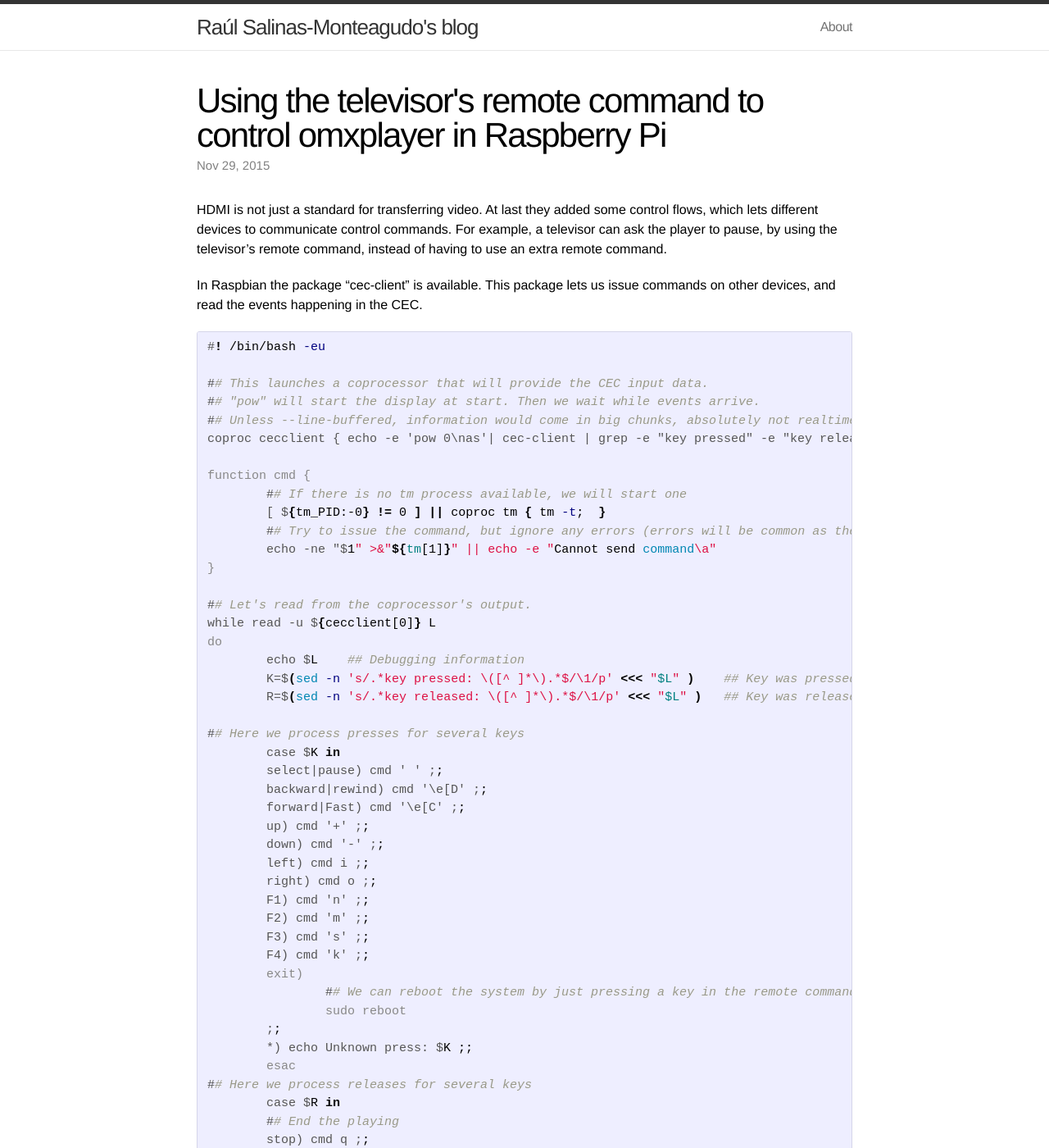
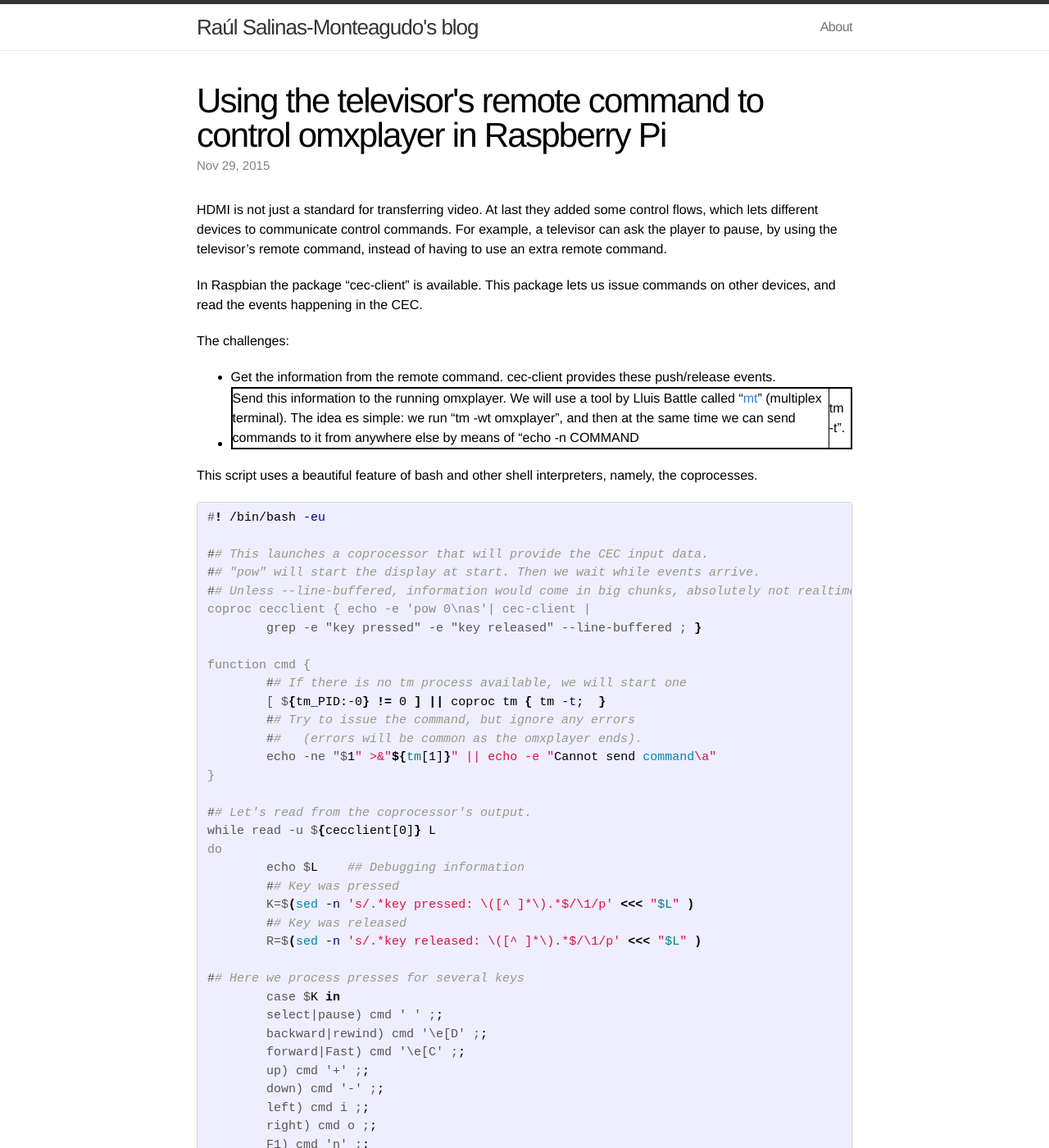
Before and after one commit to rsalinas/rsalinas.github.io, a Jekyll site: the page built from _posts/2015-11-29-cec-client-omxplayer-raspberrypi.md, in a window 1280 px wide and 1400 px high. Shown: the whole window at 82% size. Built offline with Jekyll 4.4.1, drawn with Linux system fonts in a browser that asks for light colours; some of the changed text lies outside the part shown.

Commit message:
cec-client fix

```diff
--- a/_posts/2015-11-29-cec-client-omxplayer-raspberrypi.md
+++ b/_posts/2015-11-29-cec-client-omxplayer-raspberrypi.md
@@ -9,6 +9,13 @@ HDMI is not just a standard for transferring video.  At last they added some con
 
 In Raspbian the package "cec-client" is available. This package lets us issue commands on other devices, and read the events happening in the CEC.
 
+The challenges:
+
+- Get the information from the remote command. cec-client provides these push/release events.
+- Send this information to the running omxplayer.  We will use a tool by Lluis Battle called "[mt](http://vicerveza.homeunix.net/~viric/soft/tm)" (multiplex terminal). The idea es simple: we run "tm -wt omxplayer", and then at the same time we can send commands to it from anywhere else by means of "echo -n COMMAND | tm -t".
+
+This script uses a beautiful feature of bash and other shell interpreters, namely, the coprocesses.
+
 
 {% highlight console %}
 #! /bin/bash -eu
@@ -16,12 +23,14 @@ In Raspbian the package "cec-client" is available. This package lets us issue co
 ## This launches a coprocessor that will provide the CEC input data.
 ## "pow" will start the display at start. Then we wait while events arrive.
 ## Unless --line-buffered, information would come in big chunks, absolutely not realtime.
-coproc cecclient { echo -e 'pow 0\nas'| cec-client | grep -e "key pressed" -e "key released" --line-buffered ; }
+coproc cecclient { echo -e 'pow 0\nas'| cec-client |
+	grep -e "key pressed" -e "key released" --line-buffered ; }
 
 function cmd {
 	## If there is no tm process available, we will start one
 	[ ${tm_PID:-0} != 0 ] || coproc tm { tm -t;  }
-	## Try to issue the command, but ignore any errors (errors will be common as the omxplayer ends).
+	## Try to issue the command, but ignore any errors
+	##   (errors will be common as the omxplayer ends).
 	echo -ne "$1" >&"${tm[1]}" || echo -e "Cannot send command\a"
 }
 
@@ -29,8 +38,10 @@ function cmd {
 while read -u ${cecclient[0]} L
 do
 	echo $L    ## Debugging information
-	K=$(sed -n 's/.*key pressed: \([^ ]*\).*$/\1/p' <<< "$L" )    ## Key was pressed
-	R=$(sed -n 's/.*key released: \([^ ]*\).*$/\1/p' <<< "$L" )   ## Key was released
+	## Key was pressed
+	K=$(sed -n 's/.*key pressed: \([^ ]*\).*$/\1/p' <<< "$L" )
+	## Key was released
+	R=$(sed -n 's/.*key released: \([^ ]*\).*$/\1/p' <<< "$L" )
 
 ## Here we process presses for several keys
 	case $K in
@@ -46,7 +57,7 @@ do
 	F3) cmd 's' ;;
 	F4) cmd 'k' ;;
 	exit)
-		## We can reboot the system by just pressing a key in the remote command.
+		## We can reboot the RPi with the remote command.
 		sudo reboot
 	;;
 	*) echo Unknown press: $K ;;
@@ -58,5 +69,4 @@ do
 	*) echo Unknown release: $R ;;
 	esac
 done
-
 {% endhighlight %}
```
Also changed, not shown: _posts/2015-11-05-sudo-with-password-timeout.md (line endings or trailing spaces), _posts/2015-11-15-xqtcmdline.md (line endings or trailing spaces), _posts/2015-11-22-bash-true.md (line endings or trailing spaces), 1 other file.
